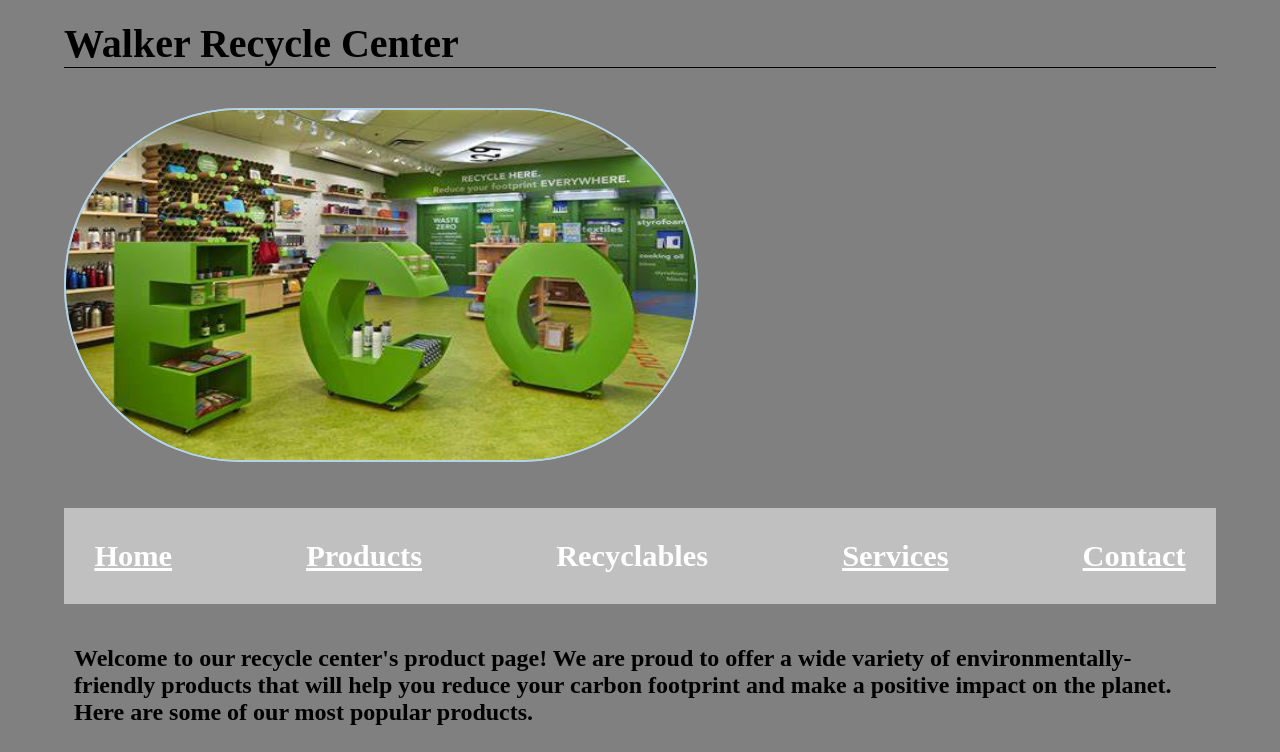
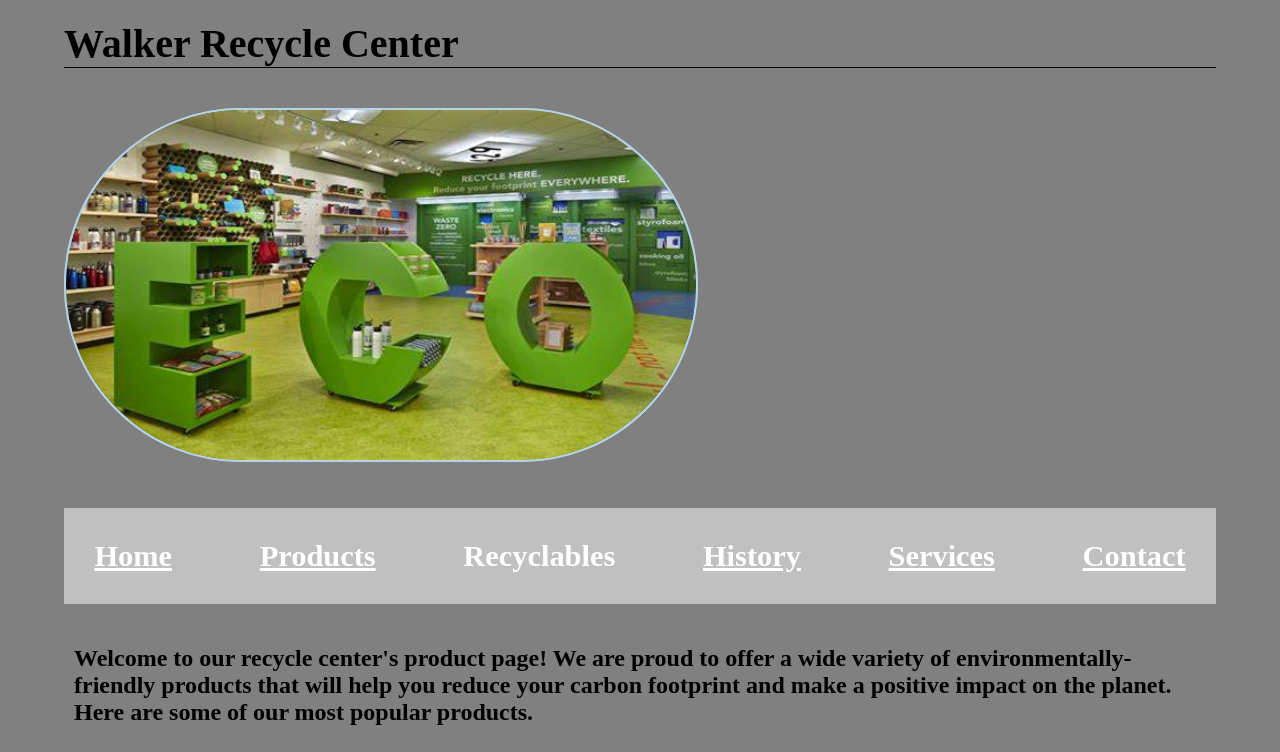
Before and after one commit to KaylaDishon/KaylaDishon.github.io, a plain HTML site: page rentals.htm in a window 1280 px wide. Shown: the top 752 px of the page. Drawn offline with nearby package versions, Linux system fonts and the light colour scheme.

Commit message:
Update rentals.htm

```diff
--- a/rentals.htm
+++ b/rentals.htm
@@ -34,6 +34,7 @@
                 <li><a href="index.htm">Home</a> </li>
                 <li><a href="sales.htm">Products</a></li>
                 <li><a href="rentals.htm" class="current">Recyclables</a></li>
+                <li><a href="history.htm">History</a></li>
                 <li><a href="services.htm" >Services</a></li>
                 <li><a href="contact.htm" class="lastitem">Contact</a></li>
             </ul>
```
